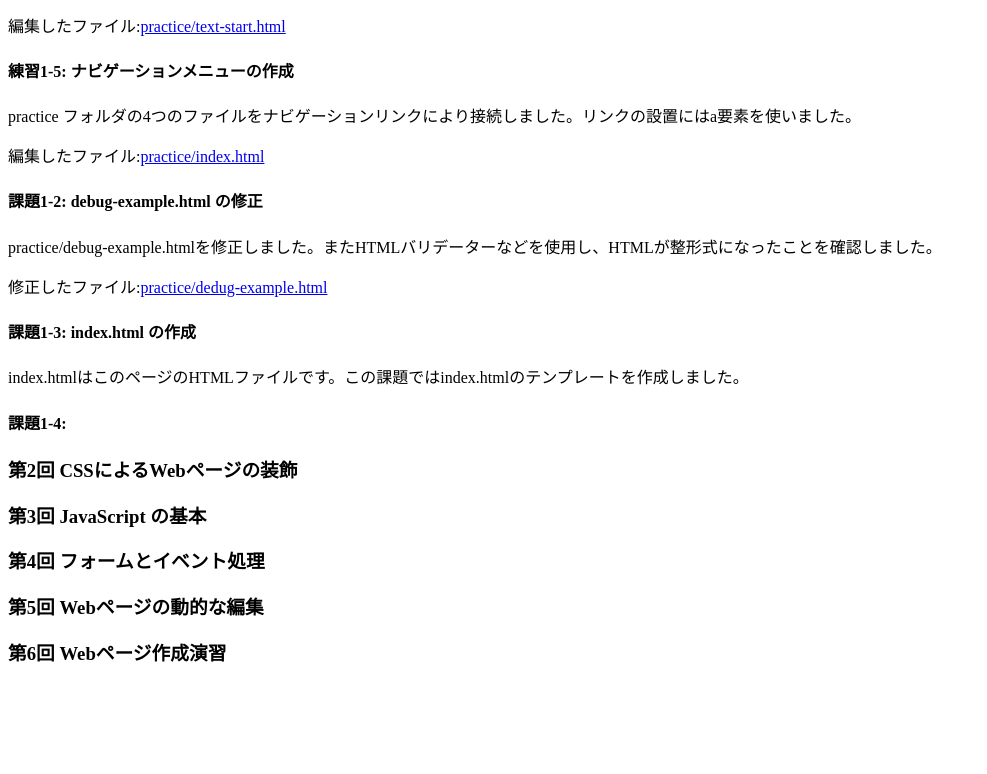
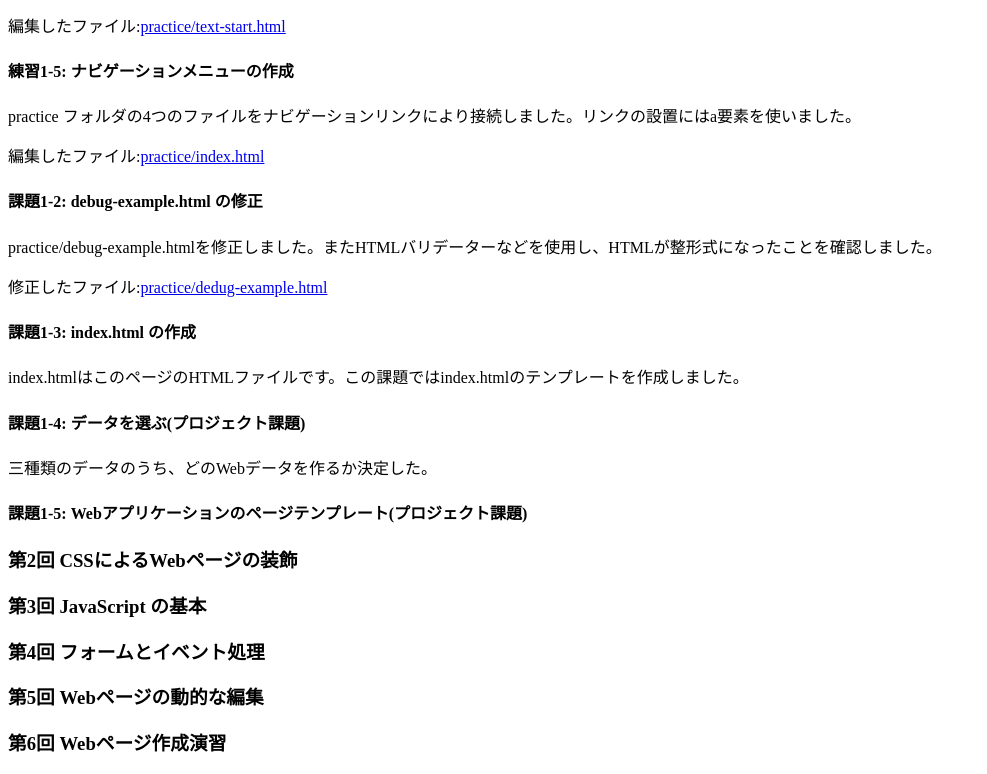
Before and after one commit to G186872021/medialabo, a plain HTML site: page index.html in a window 1280 px wide. Shown: the part 557-1331 px from the top of the page, without its empty margins (0-987 px from the left). Before the commit the page ends 1240 px from the top, so only its background shows below. Drawn offline with Linux system fonts and the light colour scheme.

Commit message:
kakuninn

```diff
--- a/index.html
+++ b/index.html
@@ -33,7 +33,11 @@
     <h4>課題1-3: index.html の作成</h4>
     <p>index.htmlはこのページのHTMLファイルです。この課題ではindex.htmlのテンプレートを作成しました。</p>
 
-    <h4>課題1-4:</h4>
+    <h4>課題1-4: データを選ぶ(プロジェクト課題)</h4>
+    <p>三種類のデータのうち、どのWebデータを作るか決定した。</p>
+
+    <h4>課題1-5: Webアプリケーションのページテンプレート(プロジェクト課題)</h4>
+
 
     <h3>第2回 CSSによるWebページの装飾</h3>
     <h3>第3回 JavaScript の基本</h3>
```
